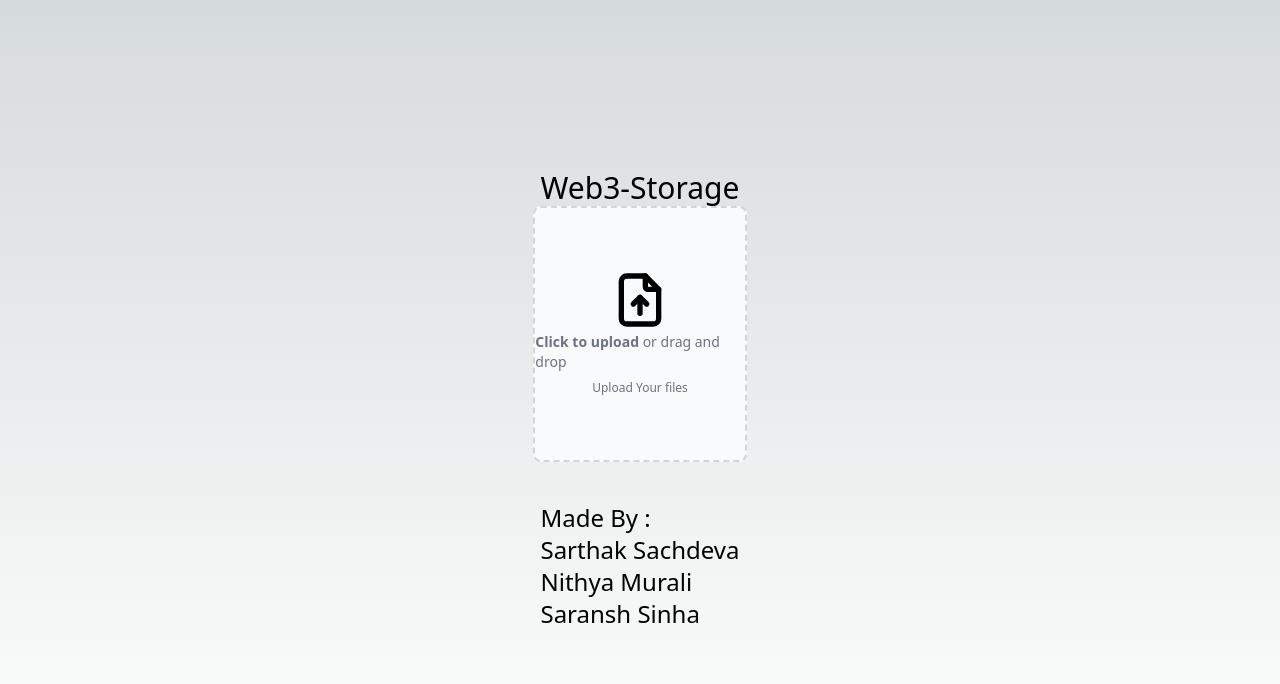
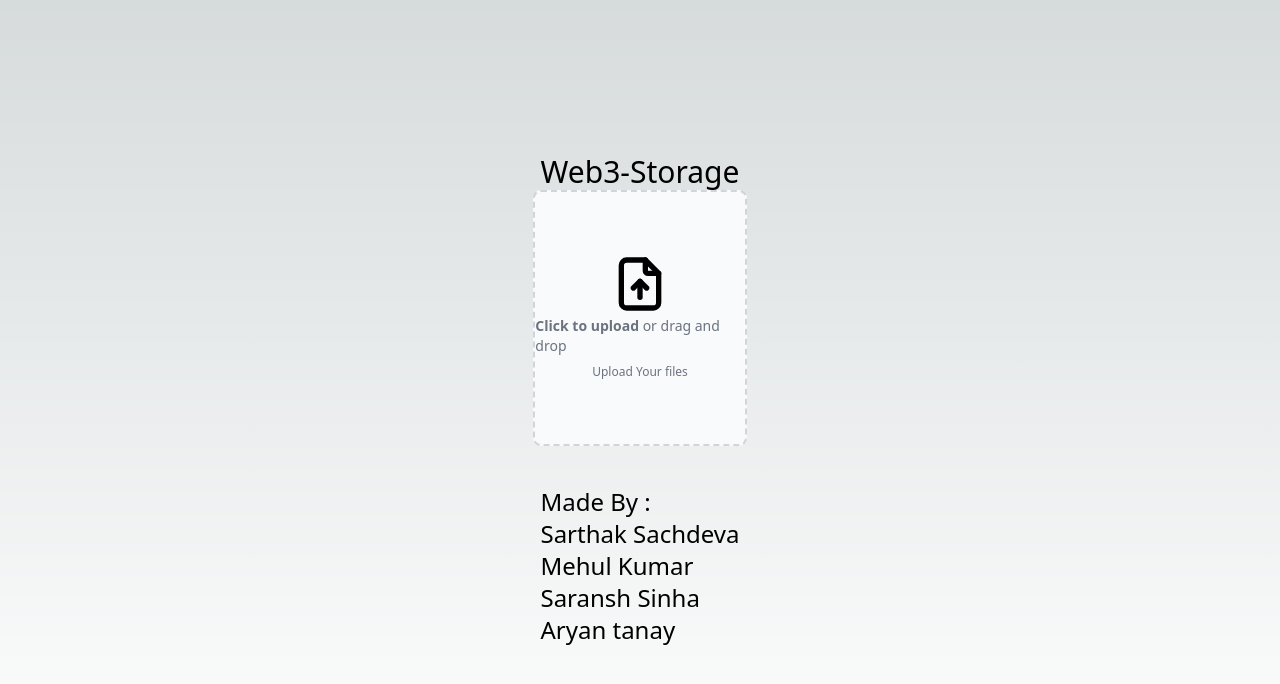
Before and after one commit to aryantanay/blackbox, a Next.js app in the folder client/: page / in a window 1280 px wide. Shown: the top 684 px of the page. Built offline with nearby package versions, Linux system fonts and the light colour scheme; no server answers; what web3.storage would draw is missing.

Commit message:
:bug: fix

```diff
--- a/client/components/shared/fileInput.tsx
+++ b/client/components/shared/fileInput.tsx
@@ -43,8 +43,9 @@ const FileInput = () => {
       </label>
       <p className="text-2xl flex flex-col pt-10">
         <div>Made By :</div> <div>Sarthak Sachdeva</div>
-        <div>Nithya Murali</div>
+        <div>Mehul Kumar</div>
         <div>Saransh Sinha</div>
+        <div>Aryan tanay</div>
       </p>
     </div>
   );
```
Also changed, not shown: 1 other file (tests, documents, lock files or other folders).
